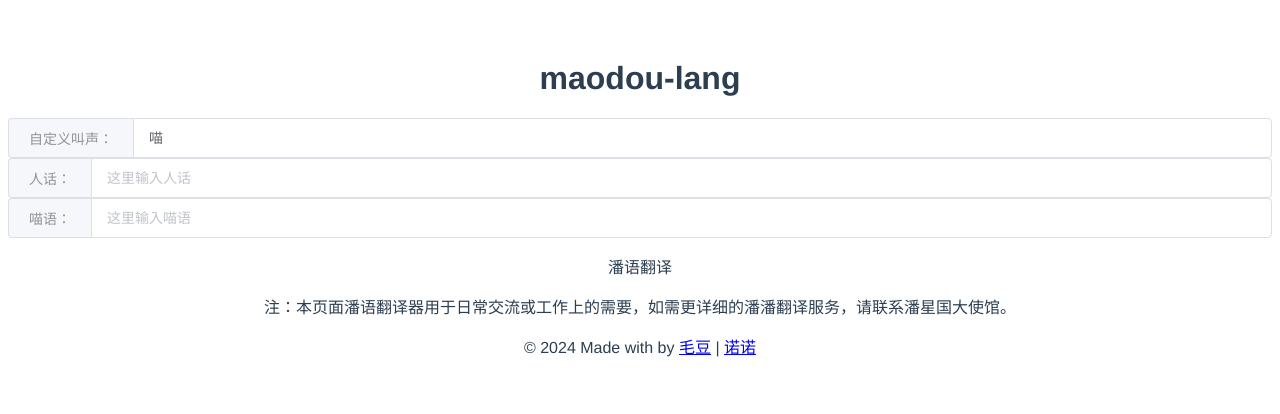
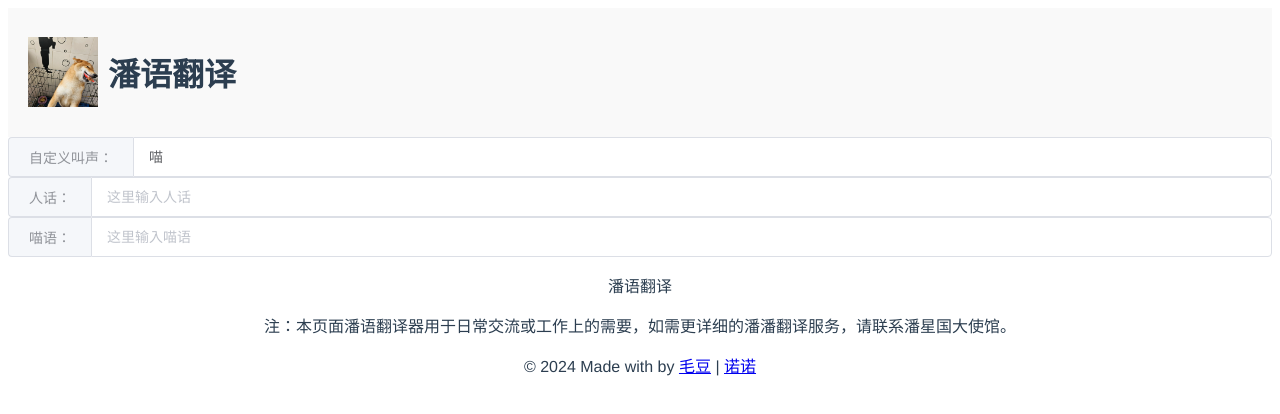
Before and after one commit to Jeromest/maodou-lang, a Vue app: page / in a window 1280 px wide. Shown: the top 414 px of the page. Built offline with nearby package versions, Linux system fonts and the light colour scheme.

Commit message:
调整页面

```diff
--- a/src/App.vue
+++ b/src/App.vue
@@ -1,6 +1,6 @@
 <template>
   <div id="app">
-    <HelloWorld msg="maodou-lang"/>
+    <HelloWorld msg="潘语翻译"/>
   </div>
 </template>
 
@@ -22,6 +22,5 @@ export default {
   -moz-osx-font-smoothing: grayscale;
   text-align: center;
   color: #2c3e50;
-  margin-top: 60px;
 }
 </style>
--- a/src/components/HelloWorld.vue
+++ b/src/components/HelloWorld.vue
@@ -1,6 +1,11 @@
 <template>
   <div class="hello">
-    <h1>{{ msg }}</h1>
+    <div class="translation-app">
+        <div class="header-content">
+          <img src="@/assets/logo.jpg" alt="" width="70px">
+          <h1>潘语翻译</h1>
+        </div>
+    </div>
     <el-input v-model="custom" clearable placeholder="自定义叫声，默认为喵"
       ><template slot="prepend">自定义叫声：</template></el-input
     >
@@ -37,6 +42,9 @@ export default {
       custom: "喵",
     };
   },
+  mounted() {
+    document.title = '潘语翻译'; // 设置标签页标题
+  },
   methods: {
     h2m() {
       let human_msg = this.input;
@@ -72,4 +80,23 @@ export default {
 h3 {
   margin: 40px 0 0;
 }
+.translation-app {
+  text-align: center;
+  font-family: Arial, sans-serif;
+  background: #f9f9f9;
+  padding: 20px;
+}
+
+header {
+  padding: 10px;
+}
+
+.header-content {
+  display: flex;
+  align-items: center; /* 垂直居中 */
+}
+
+.header-content img {
+  margin-right: 10px;
+}
 </style>
```
